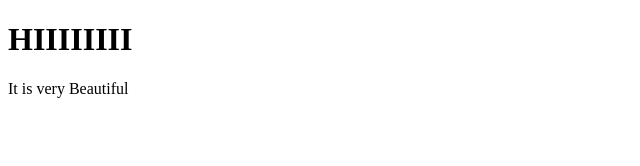
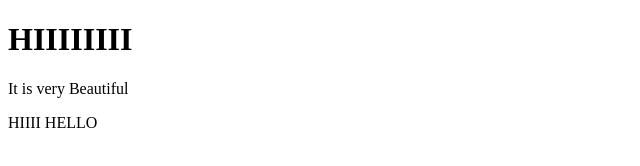
Before and after one commit to ChandanChauhan62/HTML, a plain HTML site: page index.html in a window 1280 px wide. Shown: the full height of the page, 0-640 px from the left. Drawn offline with Linux system fonts and the light colour scheme.

Commit message:
Update index.html

```diff
--- a/index.html
+++ b/index.html
@@ -8,5 +8,6 @@
     <body>
         <h1>HIIIIIIII</h1>
         <p>It is very Beautiful</p>
+        <div>HIIII HELLO</div>
     </body>
 </html>
```
